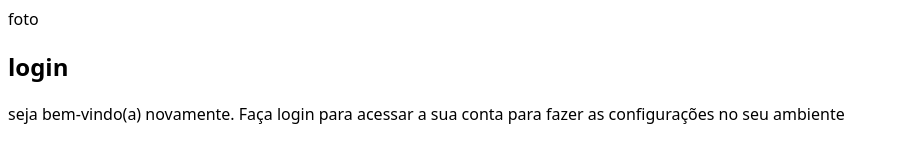
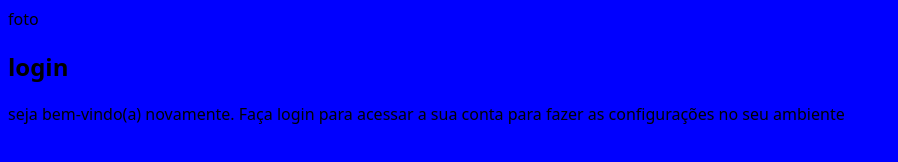
Before and after one commit to Ivandro95/projecto-login, a plain HTML site: page index.html in a window 1280 px wide. Shown: the whole page, without its empty margins (0-898 px from the left). Drawn offline with Linux system fonts and the light colour scheme.

Commit message:
Update style.css

```diff
--- a/estilos/style.css
+++ b/estilos/style.css
@@ -8,4 +8,6 @@ lilás:#5f2c82
 *{
     font-family: system-ui, -apple-system, BlinkMacSystemFont, 'Segoe UI', Roboto, Oxygen, Ubuntu, Cantarell, 'Open Sans', 'Helvetica Neue', sans-serif;
 
+    background-color:#00ff;
+
 }
```
